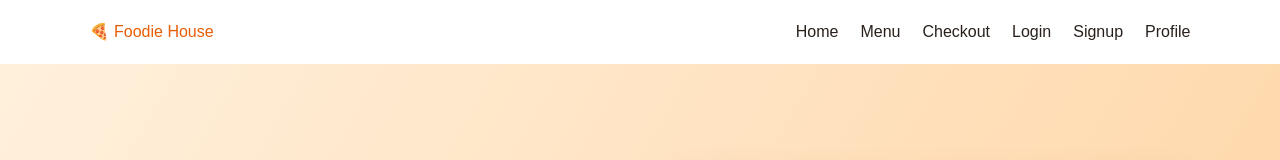
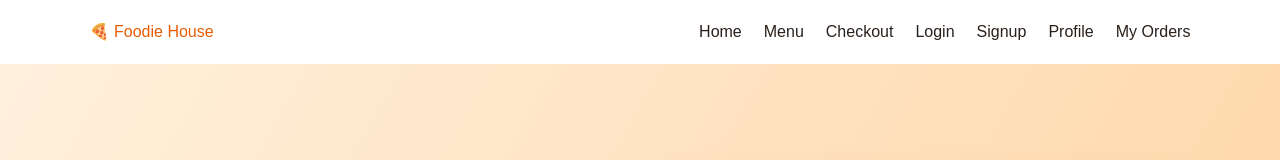
Before and after one commit to roshni4dev/foodie-house-copy, a Next.js app: page / in a window 1280 px wide. Shown: the top 160 px of the page. Built offline with nearby package versions, Linux system fonts and the light colour scheme.

Commit message:
Add 'My Orders' link to navigation

```diff
--- a/app/page.tsx
+++ b/app/page.tsx
@@ -51,6 +51,7 @@ export default function Home() {
           <Link href="/login" style={{ color: "#29201b", textDecoration: "none" }}>Login</Link>
 <Link href="/signup" style={{ color: "#29201b", textDecoration: "none" }}>Signup</Link>
           <Link href="/profile" style={{ color: "#29201b", textDecoration: "none" }}>Profile</Link>
+          <Link href="/order-history" style={{ color: "#29201b", textDecoration: "none" }}>My Orders</Link>
         </div>
       </nav>
 
```
